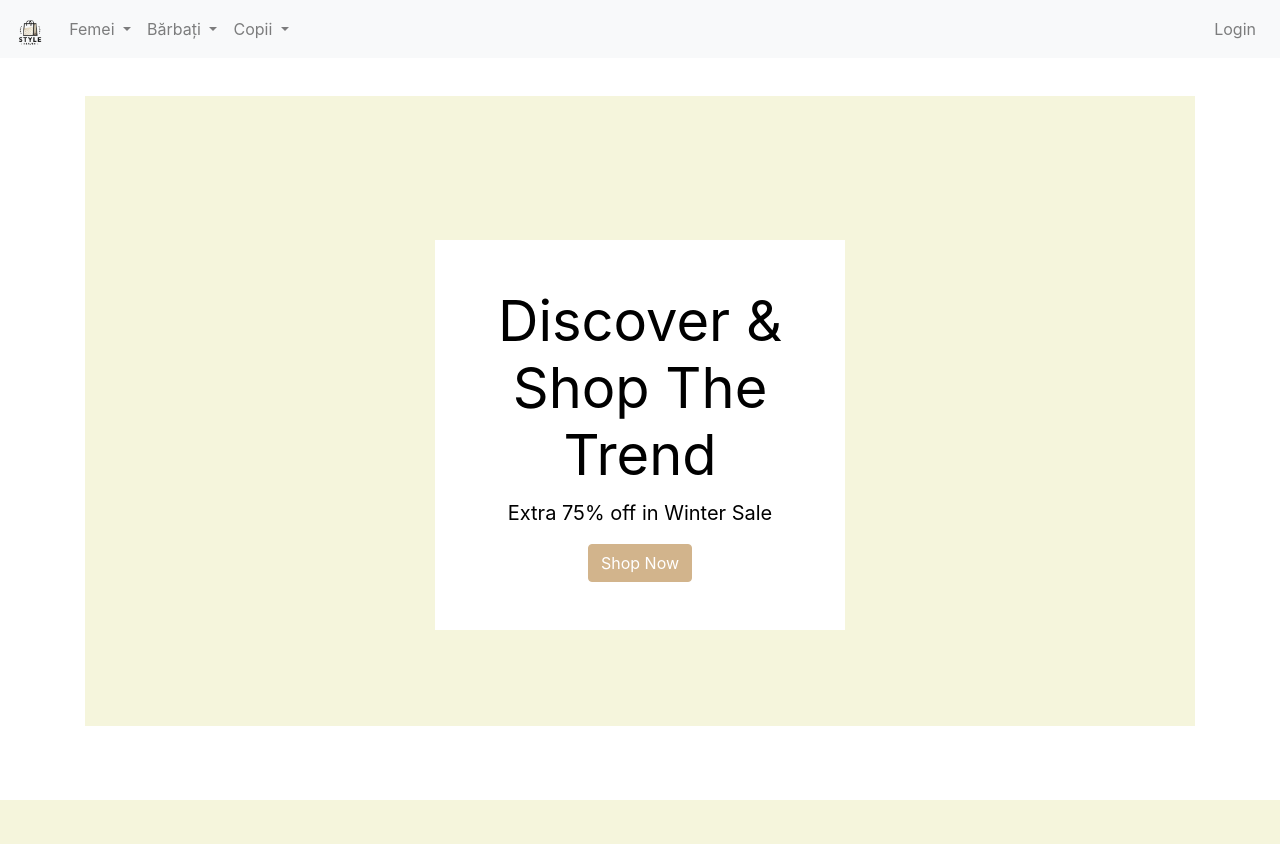
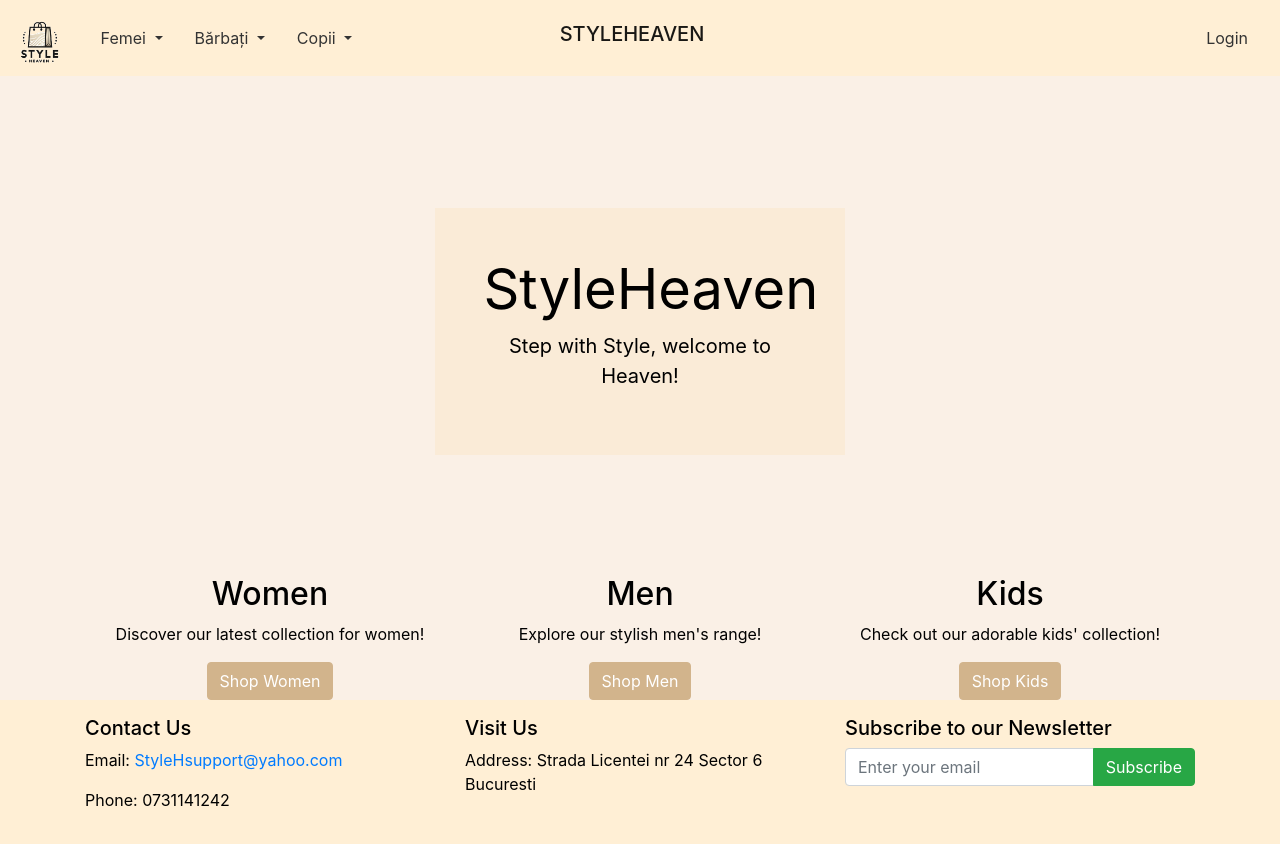
Before and after one commit to talidabejinaru/StyleHeaven, a Flask app: page / in a window 1280 px wide. Before the commit the page ends 800 px from the top, so only its background shows below. Run offline with Flask 3, Linux system fonts and the light colour scheme; some libraries are stand-ins or nearby versions.

Commit message:
home page gui

```diff
--- a/market/routes.py
+++ b/market/routes.py
@@ -41,6 +41,19 @@ def market_page():
         items = Item.query.filter_by(owner=None)
         owned_items = Item.query.filter_by(owner=current_user.id)
         return render_template('market.html', items=items, purchase_form=purchase_form, owned_items=owned_items, selling_form=selling_form)
+
+# Add this new route for newsletter subscription
+@app.route('/subscribe_newsletter', methods=['POST'])
+def subscribe_newsletter():
+    email = request.form.get('email')
+    if email:
+        new_subscriber = NewsletterSubscriber(email=email)
+        db.session.add(new_subscriber)
+        db.session.commit()
+        flash('You have successfully subscribed to the newsletter!', 'success')
+    else:
+        flash('Please enter a valid email address.', 'danger')
+    return redirect(url_for('home_page'))
 
 @app.route('/register', methods=['GET', 'POST'])
 def register_page():
@@ -181,6 +194,7 @@ def shopping_cart_page():
     cart_items = ShoppingCartItem.query.filter_by(user_id=current_user.id).all()
     return render_template('shopping_cart.html', cart_items=cart_items)
 
+
 @app.route('/add_to_cart', methods=['POST'])
 @login_required
 def add_to_cart():
@@ -197,16 +211,17 @@ def add_to_cart():
     flash('Failed to add item to cart.', 'danger')
     return redirect(request.referrer or url_for('kids_page'))
 
-@app.route('/remove_from_cart/<int:item_id>', methods=['POST'])
+@app.route('/remove_from_cart', methods=['POST'])
 @login_required
-def remove_from_cart(item_id):
-    cart_item = ShoppingCartItem.query.filter_by(user_id=current_user.id, item_id=item_id).first()
-    if cart_item:
+def remove_from_cart():
+    item_id = request.form.get('item_id')
+    cart_item = ShoppingCartItem.query.get(item_id)
+    if cart_item and cart_item.user_id == current_user.id:
         db.session.delete(cart_item)
         db.session.commit()
-        flash('Item removed from cart!', 'success')
+        flash('Item removed from cart', 'success')
     else:
-        flash('Item not found in cart.', 'danger')
+        flash('Failed to remove item from cart', 'danger')
     return redirect(url_for('shopping_cart_page'))
 
 @app.route('/order_details')
--- a/market/templates/base.html
+++ b/market/templates/base.html
@@ -8,8 +8,8 @@
     <link rel="stylesheet" href="https://cdnjs.cloudflare.com/ajax/libs/font-awesome/5.15.1/css/all.min.css">
     <style>
         .navbar-nav .nav-item .nav-link {
-            padding-right: 0.5rem;
-            padding-left: 0.5rem;
+            padding-right: 1rem;
+            padding-left: 1rem;
         }
         .dropdown-menu a {
             display: block;
@@ -22,20 +22,33 @@
             background: 0 0;
             border: 0;
         }
+        .bg-light-creme {
+            background-color: #FAF0E6 !important;
+        }
+        .bg-peach {
+            background-color: #FFEFD5 !important;
+        }
+        .navbar-light .navbar-nav .nav-link {
+            color: #333;
+        }
+        .navbar-center {
+            position: absolute;
+            left: 50%;
+            transform: translateX(-50%);
+        }
+        .navbar-brand-logo {
+            margin-right: 20px;
+        }
     </style>
     {% block head %}
     {% endblock %}
 </head>
-<body>
-    <nav class="navbar navbar-expand-lg navbar-light bg-light fixed-top">
-        <a class="navbar-brand" href="{{ url_for('home_page') }}">
-            <img src="{{ url_for('static', filename='img/logo.png') }}" alt="Logo" style="height: 30px;">
+<body class="bg-light-creme text-black">
+    <nav class="navbar navbar-expand-lg bg-peach navbar-light fixed-top">
+        <a class="navbar-brand navbar-brand-logo" href="{{ url_for('home_page') }}">
+            <img src="{{ url_for('static', filename='img/logo.png') }}" alt="Logo" style="height: 50px;">
         </a>
-        <button class="navbar-toggler" type="button" data-toggle="collapse" data-target="#navbarNavDropdown" aria-controls="navbarNavDropdown" aria-expanded="false" aria-label="Toggle navigation">
-            <span class="navbar-toggler-icon"></span>
-        </button>
-        <div class="collapse navbar-collapse" id="navbarNavDropdown">
-            <ul class="navbar-nav mr-auto">
+        <ul class="navbar-nav">
             <li class="nav-item dropdown">
                 <a class="nav-link dropdown-toggle" href="#" id="womenDropdown" role="button" data-toggle="dropdown" aria-haspopup="true" aria-expanded="false">
                     Femei
@@ -70,19 +83,23 @@
                 </div>
             </li>
         </ul>
+        <div class="navbar-center">
+            <h1 class="navbar-brand">STYLEHEAVEN</h1>
+        </div>
+        <div class="ml-auto">
             <ul class="navbar-nav">
                 {% if current_user.is_authenticated %}
+                    <li class="nav-item">
+                        <a class="nav-link" href="{{ url_for('favorite_page') }}"><i class="fas fa-heart"></i></a>
+                    </li>
+                    <li class="nav-item">
+                        <a class="nav-link" href="{{ url_for('shopping_cart_page') }}"><i class="fas fa-shopping-cart"></i></a>
+                    </li>
                     <li class="nav-item">
                         <a class="nav-link" href="#">{{ current_user.username }}</a>
                     </li>
                     <li class="nav-item">
                         <a class="nav-link" href="{{ url_for('logout_page') }}">Logout</a>
-                    </li>
-                    <li class="nav-item">
-                        <a class="nav-link" href="{{ url_for('favorite_page') }}"><i class="fas fa-heart"></i></a>
-                    </li>
-                    <li class="nav-item">
-                        <a class="nav-link" href="{{ url_for('shopping_cart_page') }}"><i class="fas fa-shopping-cart"></i></a>
                     </li>
                 {% else %}
                     <li class="nav-item">
@@ -108,7 +125,42 @@
         {% block content %}
         {% endblock %}
     </div>
+    <footer class="bg-peach text-black py-3">
+        <div class="container">
+            <div class="row">
+                <div class="col-md-4">
+                    <h5>Contact Us</h5>
+                    <p>Email: <a href="mailto:StyleHsupport@yahoo.com">StyleHsupport@yahoo.com</a></p>
+                    <p>Phone: 0731141242</p>
+                </div>
+                <div class="col-md-4">
+                    <h5>Visit Us</h5>
+                    <p>Address: Strada Licentei nr 24 Sector 6 Bucuresti</p>
+                </div>
+                <div class="col-md-4">
+                    <h5>Subscribe to our Newsletter</h5>
+                    <form action="{{ url_for('subscribe_newsletter') }}" method="POST">
+                        <div class="input-group">
+                            <input type="email" name="email" class="form-control" placeholder="Enter your email" required>
+                            <div class="input-group-append">
+                                <button class="btn btn-success" type="submit">Subscribe</button>
+                            </div>
+                        </div>
+                    </form>
+                </div>
+            </div>
+        </div>
+    </footer>
     <script src="https://code.jquery.com/jquery-3.5.1.min.js"></script>
     <script src="https://stackpath.bootstrapcdn.com/bootstrap/4.5.2/js/bootstrap.min.js"></script>
+    <script>
+        $(document).ready(function(){
+            $('.dropdown').hover(function() {
+                $(this).find('.dropdown-menu').first().stop(true, true).delay(250).slideDown();
+            }, function() {
+                $(this).find('.dropdown-menu').first().stop(true, true).delay(100).slideUp();
+            });
+        });
+    </script>
 </body>
 </html>
--- a/market/templates/home.html
+++ b/market/templates/home.html
@@ -5,10 +5,10 @@
 {% block content %}
     <style>
         .bg-light-creme {
-            background-color: #f5f5dc !important;
+            background-color: #FAF0E6 !important;
         }
         .bg-white {
-            background-color: #ffffff !important;
+            background-color: #FAEBD7 !important; /* Antique White */
         }
         .text-black {
             color: black !important;
@@ -24,19 +24,37 @@
             left: 10px;
             height: 50px;
         }
+        .container-center {
+            padding-top: 50px;
+        }
     </style>
 
     <div class="bg-light-creme text-black position-relative">
-        <!-- Logo-ul în stânga sus -->
-        <div class="text-center p-3"></div>
         <div class="position-relative overflow-hidden p-3 p-md-5 m-md-3 text-center bg-light-creme text-black">
-            <div class="col-md-5 p-lg-5 mx-auto my-5 bg-white">
-                <h1 class="display-4 font-weight-normal text-black">Discover & Shop The Trend</h1>
-                <p class="lead font-weight-normal text-black">Extra 75% off in Winter Sale</p>
-                <a class="btn btn-primary btn-creme" href="{{ url_for('women_page') }}">Shop Now</a>
+            <div class="col-md-5 p-lg-5 mx-auto my-5 bg-white container-center">
+                <h1 class="display-4 font-weight-normal text-black">StyleHeaven</h1>
+                <p class="lead font-weight-normal text-black">Step with Style, welcome to Heaven!</p>
             </div>
-            <div class="product-device box-shadow d-none d-md-block bg-light-creme"></div>
-            <div class="product-device product-device-2 box-shadow d-none d-md-block bg-light-creme"></div>
+        </div>
+    </div>
+
+    <div class="container mt-4">
+        <div class="row text-center">
+            <div class="col-md-4">
+                <h2>Women</h2>
+                <p>Discover our latest collection for women!</p>
+                <a class="btn btn-primary btn-creme" href="{{ url_for('women_page') }}">Shop Women</a>
+            </div>
+            <div class="col-md-4">
+                <h2>Men</h2>
+                <p>Explore our stylish men's range!</p>
+                <a class="btn btn-primary btn-creme" href="{{ url_for('men_page') }}">Shop Men</a>
+            </div>
+            <div class="col-md-4">
+                <h2>Kids</h2>
+                <p>Check out our adorable kids' collection!</p>
+                <a class="btn btn-primary btn-creme" href="{{ url_for('kids_page') }}">Shop Kids</a>
+            </div>
         </div>
     </div>
 {% endblock %}
```
Also changed, not shown: market/models.py (+9 -2 lines), market/templates/shopping_cart.html (+21 -23 lines), market/market.db, market/static/img/logo.png (renamed from market/static/img/Logo.png). Lines whose indentation alone changed are shown as unchanged.
